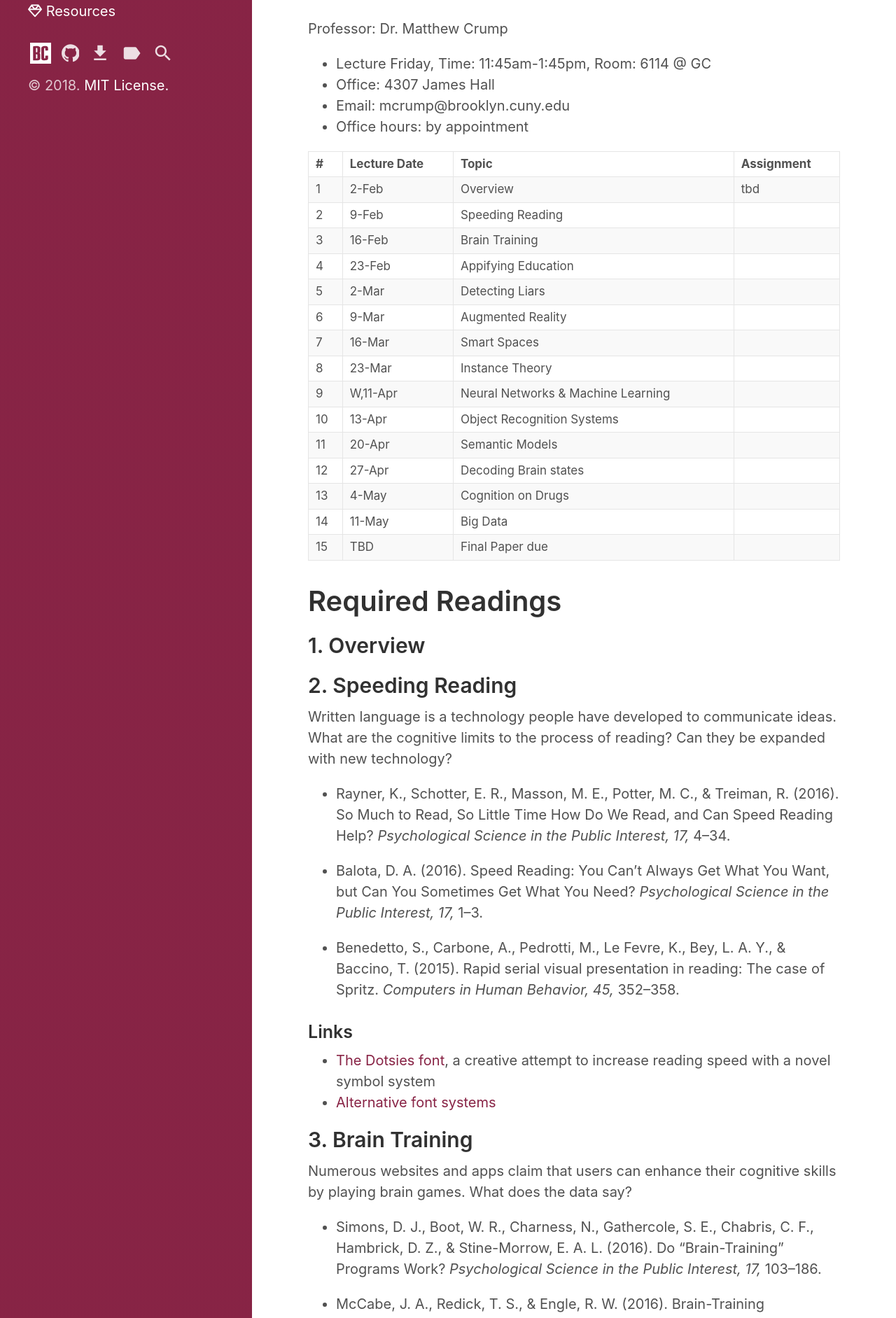
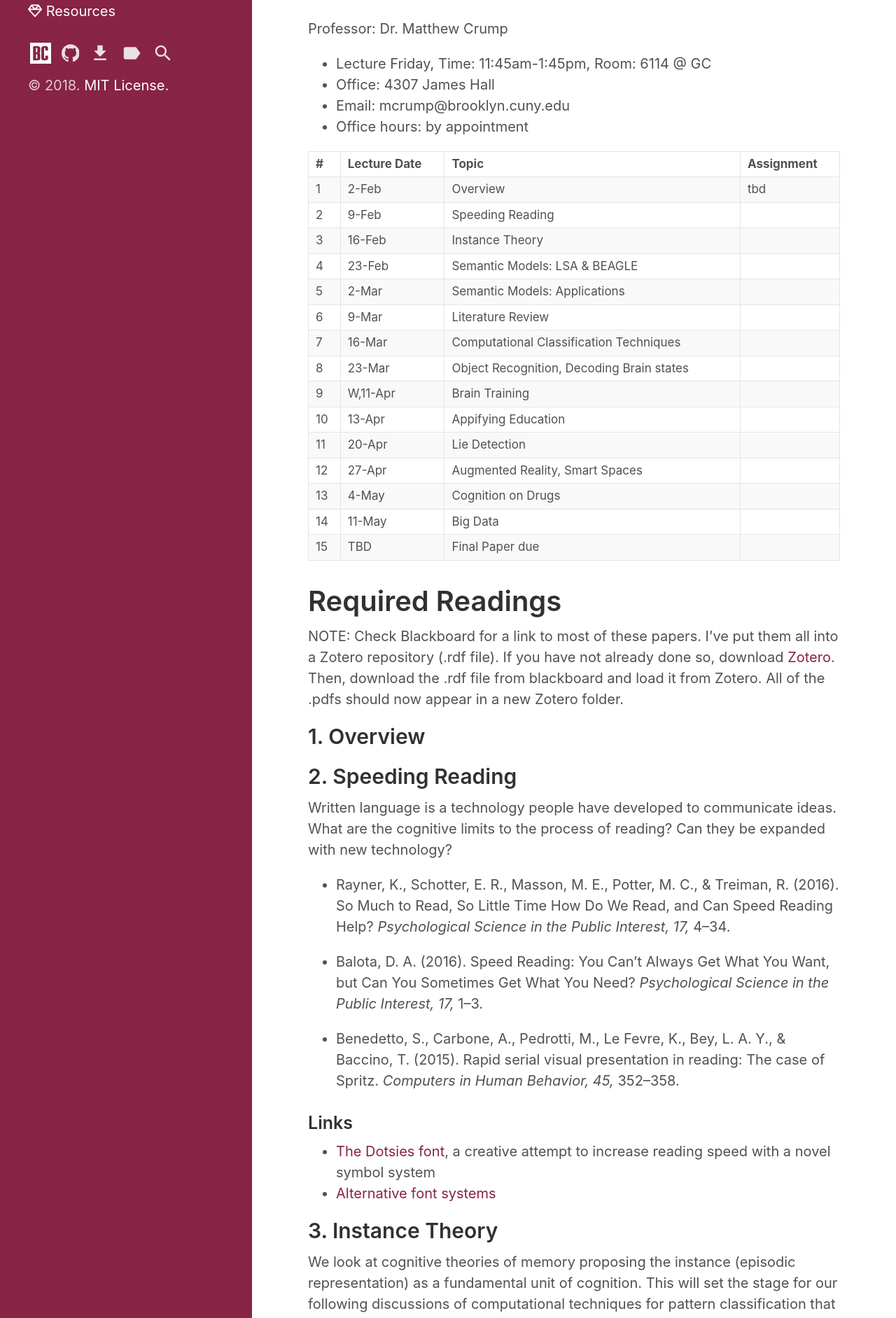
Before and after one commit to CrumpLab/cognitivetechnologies, a Jekyll site: the page built from index.html, in a window 1280 px wide. Shown: the part 401-2284 px from the top of the page at 70% size. Built offline with Jekyll 4.4.1, drawn with Linux system fonts in a browser that asks for light colours; nearby versions of some CDN libraries; the list of posts is cut into pages by our own code; some of the changed text lies outside the part shown.

Commit message:
change order add readings

```diff
--- a/_posts/2018-01-31-overview.md
+++ b/_posts/2018-01-31-overview.md
@@ -17,16 +17,16 @@
 |:--|:--|:--|:--|:-- |:--|
 |1|	2-Feb| Overview|tbd|
 |2|	9-Feb|	Speeding Reading ||
-|3|	16-Feb|	Brain Training ||
-|4|	23-Feb| Appifying Education ||
-|5|	2-Mar |	Detecting Liars ||
-|6| 9-Mar	| Augmented Reality ||
-|7| 16-Mar | Smart Spaces ||
-|8| 23-Mar | Instance Theory ||
-|9| W,11-Apr | Neural Networks & Machine Learning ||
-|10| 13-Apr	| Object Recognition Systems ||
-|11| 20-Apr	| Semantic Models ||
-|12| 27-Apr	| Decoding Brain states ||
+|3|	16-Feb|	Instance Theory ||
+|4|	23-Feb| Semantic Models: LSA & BEAGLE ||
+|5|	2-Mar |	Semantic Models: Applications ||
+|6| 9-Mar	| Literature Review ||
+|7| 16-Mar | Computational Classification Techniques ||
+|8| 23-Mar | Object Recognition, Decoding Brain states ||
+|9| W,11-Apr | Brain Training ||
+|10| 13-Apr	| Appifying Education ||
+|11| 20-Apr	| Lie Detection ||
+|12| 27-Apr	| Augmented Reality, Smart Spaces ||
 |13| 4-May	| Cognition on Drugs ||
 |14| 11-May	| Big Data ||
 |15| TBD	|Final Paper due||
@@ -34,6 +34,8 @@
 {: rules="groups"}
 
 # Required Readings
+
+NOTE: Check Blackboard for a link to most of these papers. I've put them all into a Zotero repository (.rdf file). If you have not already done so, download [Zotero](https://www.zotero.org). Then, download the .rdf file from blackboard and load it from Zotero. All of the .pdfs should now appear in a new Zotero folder.
 
 ## 1. Overview
 
@@ -52,7 +54,50 @@
   - [The Dotsies font](http://dotsies.org), a creative attempt to increase reading speed with a novel symbol system
   - [Alternative font systems](alternative alphabet systems)
 
-## 3. Brain Training
+## 3. Instance Theory
+
+  We look at cognitive theories of memory proposing the instance (episodic representation) as a fundamental unit of cognition. This will set the stage for our following discussions of computational techniques for pattern classification that have been applied to solving problems in numerous domains.
+
+    - Jacoby, L. L., & Brooks, L. R. (1984). Nonanalytic cognition: Memory, perception, and concept learning. Psychology of learning and motivation, 18, 1-47.
+    - Kolers, P. A., & Roediger, H. L. (1984). Procedures of mind. Journal of Verbal Learning and Verbal Behavior, 23, 425–449.
+    - Hintzman, D. (1986). Schema abstraction in a multiple-trace memory model. Psychological Review, 93, 411–428.
+
+## 4. Semantic Models: LSA and BEAGLE
+
+Relatively simple learning models trained on large corpuses of texts (e.g., digitized books) can become sensitive to the semantic meaning of words. These models project words into a geometric space, such that the distance between words represents their semantic similarity. The models offer both a theory of human semantics, and technology for semantics processing and classification.
+
+  - Jones, M. N., & Mewhort, D. J. (2007). Representing word meaning and order information in a composite holographic lexicon. Psychological Review, 114, 1.
+  - Landauer, T. K., Foltz, P. W., & Laham, D. (1998). An introduction to latent semantic analysis. Discourse Processes, 25, 259–284.
+
+## 5. Semantic Models: Some Applications
+
+Relatively simple learning models trained on large corpuses of texts (e.g., digitized books) can become sensitive to the semantic meaning of words. These models project words into a geometric space, such that the distance between words represents their semantic similarity. The models offer both a theory of human semantics, and technology for semantics processing and classification.
+
+  - Johns, B. T., Taler, V., Pisoni, D. B., Farlow, M. R., Hake, A. M., Kareken, D. A., … Johns, B. (2017). Cognitive Modeling as an Interface Between Brain and Behavior: Measuring the Semantic Decline in Mild Cognitive Impairment. Canadian Journal of Experimental Psychology= Revue Canadienne de Psychologie Experimentale. Retrieved from http://btjohns.com/pubs/JTPFHKUJ_CJEP_2017.pdf
+  - Guest Speaker: Dr. Randall Jamieson. University of Manitoba.
+
+## 6. Literature Review Assignment
+
+## 7. Computational Classification Techniques
+
+  We do a short primer on neural networks and computational pattern classification techniques.
+
+  ### Links
+
+  [https://jalammar.github.io/visual-interactive-guide-basics-neural-networks/](https://jalammar.github.io/visual-interactive-guide-basics-neural-networks/)
+
+## 8. Object Recognition systems, Decoding Brain states
+
+  Computer algorithms can now classify and identify many kinds of objects and patterns, which was a difficult problem only a number of years ago. We look at some examples.
+
+  -Readings TBD
+
+  The same pattern classification algorithms that can be used to classify faces or other objects, can also be used to classify and decode brain states. We look at a few compelling examples.
+
+  - Horikawa, T., Tamaki, M., Miyawaki, Y., & Kamitani, Y. (2013). Neural decoding of visual imagery during sleep. Science, 340, 639–642.
+  - Cowen, A. S., Chun, M. M., & Kuhl, B. A. (2014). Neural portraits of perception: reconstructing face images from evoked brain activity. Neuroimage, 94, 12–22.
+
+## 9. Brain Training
 
 Numerous websites and apps claim that users can enhance their cognitive skills by playing brain games. What does the data say?
 
@@ -72,69 +117,30 @@
 
   - Wartella, E. (2015). Educational Apps: What We Do and Do Not Know. *Psychological Science in the Public Interest, 16,* 1–2.
 
-## Detecting Liars
+## 11. Detecting Liars
 
   - Loftus, E. F. (2010). Catching Liars. *Psychological Science in the Public Interest, 11,* 87–88.
 
   - Vrij, A., Granhag, P. A., & Porter, S. (2010). *Pitfalls and Opportunities in Nonverbal and Verbal Lie Detection. Psychological Science in the Public Interest, 11,* 89–121.
 
-## Augmented Reality
+## 12. Augmented Reality & Smart Spaces
 
 3-D headsets, google glasses, new phones, and more are capable of overlaying computer generated visuals on top of normal world as we see it. Is there any evidence this tech can augment cognition?
 
   - assigned reading TBD
 
-## Smart Spaces
-
 The objects and spaces in our lives are increasingly infused with computers and internet connections. What are the opportunities and consequences for cognition?
 
   - assigned reading TBD
 
-## Instance Theory
-
-We look at cognitive theories of memory proposing the instance (episodic representation) as a fundamental unit of cognition. This will set the stage for our following discussions of computational techniques for pattern classification that have been applied to solving problems in numerous domains.
-
-  - Jacoby, L. L., & Brooks, L. R. (1984). Nonanalytic cognition: Memory, perception, and concept learning. Psychology of learning and motivation, 18, 1-47.
-  - Hintzman, D. (1986). Schema abstraction in a multiple-trace memory model. Psychological Review, 93, 411–428.
-
-## Neural Networks
-
-We do a short primer on neural networks and computational pattern classification techniques.
-
-### Links
-
-[https://jalammar.github.io/visual-interactive-guide-basics-neural-networks/](https://jalammar.github.io/visual-interactive-guide-basics-neural-networks/)
-
-## Object Recognition systems
-
-Computer algorithms can now classify and identify many kinds of objects and patterns, which was a difficult problem only a number of years ago. We look at some examples.
-
-
-## Semantic Models
-
-Relatively simple learning models trained on large corpuses of texts (e.g., digitized books) can become sensitive to the semantic meaning of words. These models project words into a geometric space, such that the distance between words represents their semantic similarity. The models offer both a theory of human semantics, and technology for semantics processing and classification.
-
-  - Johns, B. T., Taler, V., Pisoni, D. B., Farlow, M. R., Hake, A. M., Kareken, D. A., … Johns, B. (2017). Cognitive Modeling as an Interface Between Brain and Behavior: Measuring the Semantic Decline in Mild Cognitive Impairment. Canadian Journal of Experimental Psychology= Revue Canadienne de Psychologie Experimentale. Retrieved from http://btjohns.com/pubs/JTPFHKUJ_CJEP_2017.pdf
-  - Jones, M. N., & Mewhort, D. J. (2007). Representing word meaning and order information in a composite holographic lexicon. Psychological Review, 114, 1.
-  - Landauer, T. K., Foltz, P. W., & Laham, D. (1998). An introduction to latent semantic analysis. Discourse Processes, 25, 259–284.
-
-
-## Decoding Brain States
-
-The same pattern classification algorithms that can be used to classify faces or other objects, can also be used to classify and decode brain states. We look at a few compelling examples.
-
-  - Horikawa, T., Tamaki, M., Miyawaki, Y., & Kamitani, Y. (2013). Neural decoding of visual imagery during sleep. Science, 340, 639–642.
-  - Cowen, A. S., Chun, M. M., & Kuhl, B. A. (2014). Neural portraits of perception: reconstructing face images from evoked brain activity. Neuroimage, 94, 12–22.
-
-
-## Cognition on drugs
+##  13. Cognition on drugs
 
 What does current drug research tell us about enhancing aspects of cognition?
 
   - Mehlman, M. J. (2004). Cognition‐Enhancing Drugs. The milbank quarterly, 82(3), 483-506.
   - Greely, H., Sahakian, B., Harris, J., Kessler, R. C., Gazzaniga, M., Campbell, P., & Farah, M. J. (2008). Towards responsible use of cognitive-enhancing drugs by the healthy. Nature, 456(7223), 702-705.
 
-## Big Data
+## 14. Big Data
 
 What is the intersection between cognitive research and the growing interest in big data?
 
```
Also changed, not shown: other parts of _posts/2018-01-31-overview.md (+1 -1 lines).
